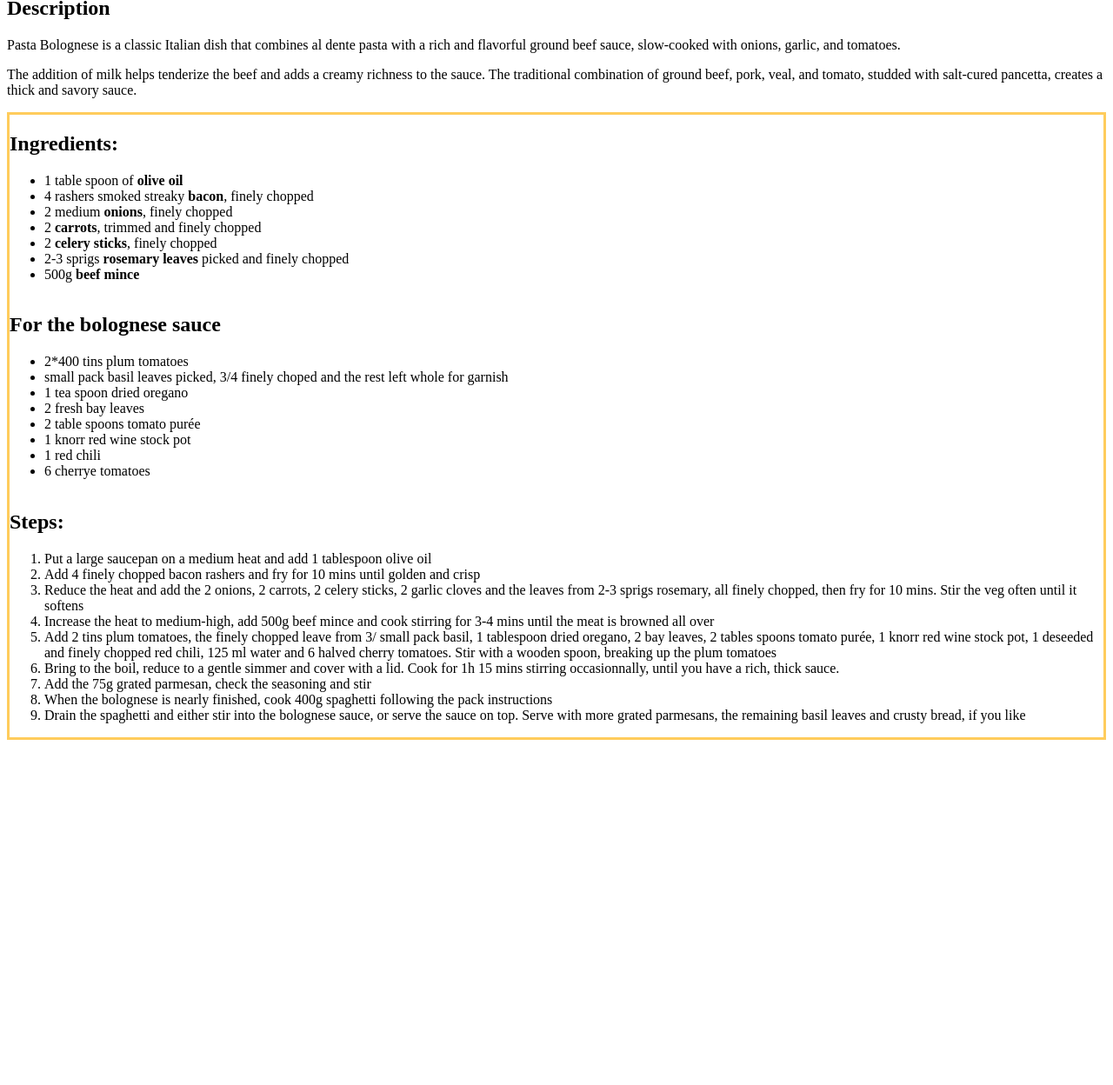
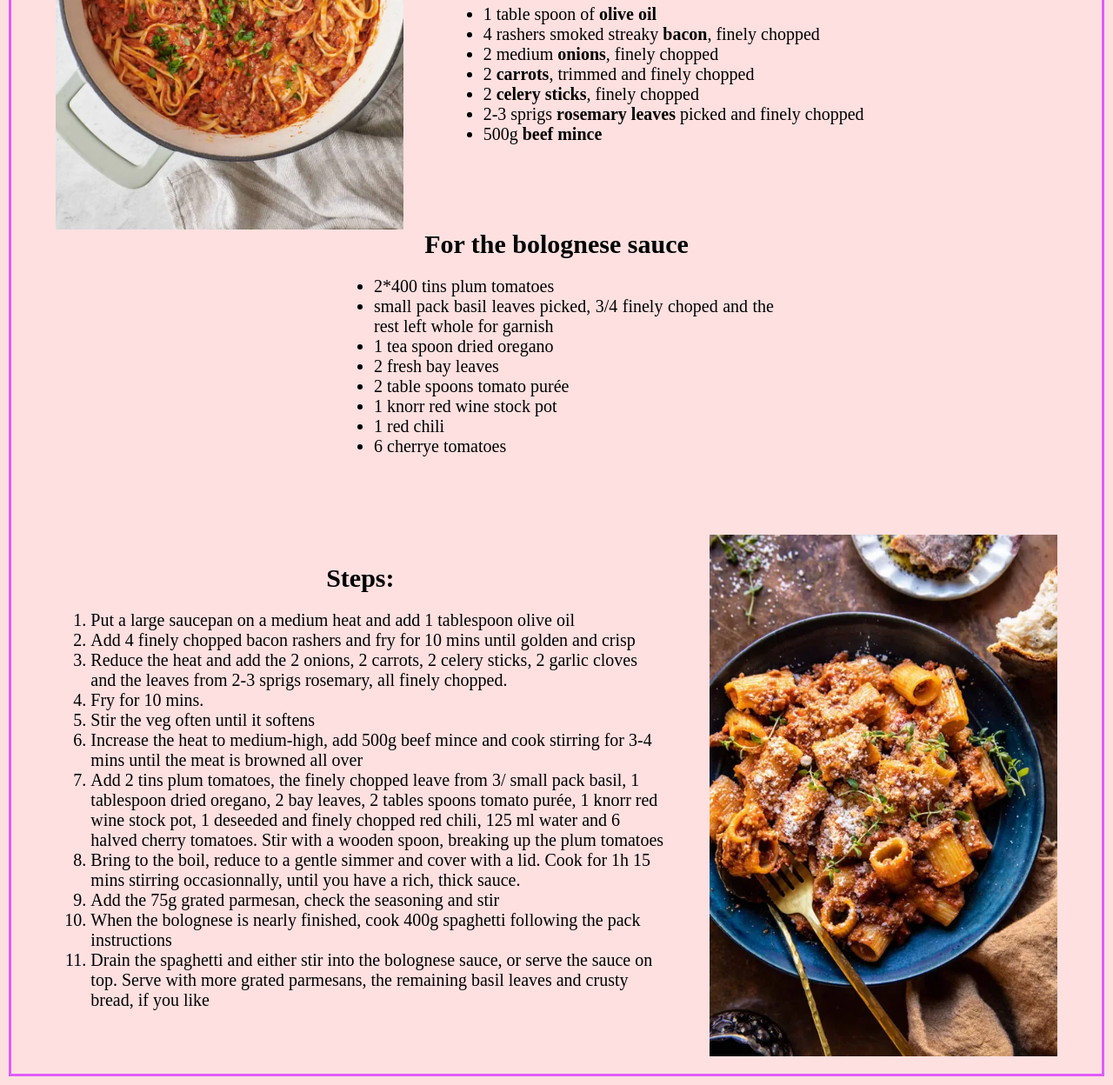
Before and after one commit to Alex200027fr/odin-recipes, a plain HTML site: page recipes/pasta_bolognese.html in a window 1280 px wide. Shown: the part 483-1731 px from the top of the page at 87% size. Before the commit the page ends 1342 px from the top, so only its background shows below. Drawn offline with Linux system fonts and the light colour scheme.

Commit message:
a bunch of new stuff

```diff
--- a/recipes/index.css
+++ b/recipes/index.css
@@ -1,11 +1,3 @@
-body {
-    background-color: #ffeead;
-    margin: 0;
-    box-sizing: border-box;
-    height: 100%;
-    padding: 10px;
-}
-
 
 h1 {
     box-sizing: border-box;
@@ -50,8 +42,3 @@ ul {
 ol {
     font-size: 20px;
 }
-
-img {
-    width: 600px;
-    height: auto;
-}
--- /dev/null
+++ b/recipes/lasagna.css
@@ -0,0 +1,64 @@
+body {
+    background-color: #ffeead;
+    margin: 0;
+    box-sizing: border-box;
+    height: 100%;
+    padding: 10px;
+}
+
+.container {
+    border: 3px solid #ffcc5c;
+    display: flex;
+    height: 100%;
+    flex-direction: column;
+}
+
+.container > .title {
+    display: flex;
+    justify-content: center;
+    flex: 1;
+    order: -1;
+}
+
+.container > .content {
+    display: flex;
+    flex-direction: row;
+    flex: 1;
+    flex-wrap: wrap;
+    justify-content: space-evenly;
+}
+
+.content >.column{
+    display: flex;
+    flex-direction: column;
+    flex-wrap: wrap;
+    justify-content: space-evenly;
+}
+
+img {
+    max-width: 600px;
+    width: 100%;
+    height: auto;
+}
+
+
+.content > .img {
+    display: flex;
+}
+
+
+.container > .content_2 {
+    display: flex;
+    flex-direction: row;
+    flex: 1;
+    flex-wrap: wrap;
+    justify-content: space-evenly;
+    margin-bottom: 20px;
+}
+.content_2 > .column_2 {
+    display: flex;
+    flex-direction: row;
+    flex-wrap: wrap;
+    justify-content: space-evenly;
+    align-items: center;
+}
--- a/recipes/styles.css
+++ b/recipes/pasta.css
@@ -1,8 +1,9 @@
-.container {
-    border: 3px solid #ffcc5c;
-    display: flex;
+body {
+    background-color: #ffe0e0;
+    margin: 0;
+    box-sizing: border-box;
     height: 100%;
-    flex-direction: column;
+    padding: 10px;
 }
 
 .container > .title {
@@ -12,12 +13,20 @@
     order: -1;
 }
 
+.container {
+    border: 3px solid #de5cff;
+    display: flex;
+    height: 100%;
+    flex-direction: column;
+}
+
 .container > .content {
     display: flex;
     flex-direction: row;
     flex: 1;
     flex-wrap: wrap;
     justify-content: space-evenly;
+    align-items: center;
 }
 
 .content >.column{
@@ -27,9 +36,28 @@
     justify-content: space-evenly;
 }
 
+.column > .description{
+    width: 700px;
+    text-align: justify;
+}
+
+.content > .extra{
+    width: 500px;
+    text-align: justify;
+}
+
+.extra > h2{
+    text-align: center;
+}
+
 .content > .img {
     display: flex;
     flex-wrap: wrap;
+}
+
+img {
+    width: 400px;
+    height: auto;
 }
 
 .container > .content_2 {
@@ -39,6 +67,7 @@
     flex-wrap: wrap;
     justify-content: space-evenly;
     margin-bottom: 20px;
+    margin-top: 50px;
 }
 .content_2 > .column_2 {
     display: flex;
@@ -47,3 +76,13 @@
     justify-content: space-evenly;
     align-items: center;
 }
+
+
+.steps{
+    width: 700px;
+    height: auto;
+}
+
+.steps > h2 {
+    text-align: center;
+}
--- a/recipes/pasta_bolognese.html
+++ b/recipes/pasta_bolognese.html
@@ -4,18 +4,23 @@
     <meta charset="UTF-8">
     <meta name="viewport" content="width=device-width, initial-scale=1.0">
     <title>Pasta Bolognese</title>
-    <link rel="stylesheet" href="styles.css">
+    <link rel="stylesheet" href="index.css">
+    <link rel="stylesheet" href="pasta.css">
 </head>
 <body>
+    <div class="container">
+            <div class="title">
         <h1>Pasta Bolognese</h1>
-         <img src="./images/Pasta_bolognese.jpeg" alt="Pasta bolognese image" width="250px" height="auto">
-        <div class="box_1 pasta">
+            </div>
+    <div class="content">
+         <div class="img"><img src="./images/Pasta_bolognese.jpeg" alt="Pasta bolognese image" width="250px" height="auto"></div>
+    <div class="column">
+        <div class="description">
          <h2>Description</h2>
         <p>Pasta Bolognese is a classic Italian dish that combines al dente pasta with a rich and flavorful ground beef sauce, slow-cooked with onions, garlic, and tomatoes.</p>
         <p>The addition of milk helps tenderize the beef and adds a creamy richness to the sauce. The traditional combination of ground beef, pork, veal, and tomato, studded with salt-cured pancetta, creates a thick and savory sauce.</p>
         </div>
-    <div class="container pasta">
-            <div class="box_2 pasta">
+        <div class="ingredients">
         <h2>Ingredients:</h2>
         <ul>
             <li>1 table spoon of <strong>olive oil</strong></li>
@@ -27,7 +32,8 @@
             <li>500g <strong>beef mince</strong></li>
         </ul>
         </div>
-        <div class="box_3 pasta">
+    </div>
+    <div class="extra">
         <h2>For the bolognese sauce</h2>
             <ul>
                 <li>2*400 tins plum tomatoes</li>
@@ -40,12 +46,17 @@
                 <li>6 cherrye tomatoes</li>
             </ul>
             </div>
-        <div class="box_4 pasta">
+    </div>
+    <div class="content_2">
+    <div class="column_2">
+        <div class="steps">
     <h2>Steps:</h2>
         <ol>
             <li>Put a large saucepan on a medium heat and add 1 tablespoon olive oil</li>
             <li>Add 4 finely chopped bacon rashers and fry for 10 mins until golden and crisp</li>
-            <li>Reduce the heat and add the 2 onions, 2 carrots, 2 celery sticks, 2 garlic cloves and the leaves from 2-3 sprigs rosemary, all finely chopped, then fry for 10 mins. Stir the veg often until it softens</li>
+            <li>Reduce the heat and add the 2 onions, 2 carrots, 2 celery sticks, 2 garlic cloves and the leaves from 2-3 sprigs rosemary, all finely chopped.
+            <li>Fry for 10 mins.</li>
+            <li>Stir the veg often until it softens</li>
             <li>Increase the heat to medium-high, add 500g beef mince and cook stirring for 3-4 mins until the meat is browned all over</li>
             <li>Add 2 tins plum tomatoes, the finely chopped leave from 3/ small pack basil, 1 tablespoon dried oregano, 2 bay leaves, 2 tables spoons tomato purée, 1 knorr red wine stock pot, 1 deseeded and finely chopped red chili, 125 ml water and 6 halved cherry tomatoes. Stir with a wooden spoon, breaking up the plum tomatoes</li>
             <li>Bring to the boil, reduce to a gentle simmer and cover with a lid. Cook for 1h 15 mins stirring occasionnally, until you have a rich, thick sauce.</li>
@@ -55,5 +66,8 @@
         </ol>
         </div>
     </div>
+        <img src="images/pasta_bolognese_2.jpg" alt="pasta bologne image">
+    </div>
+    </div>
 </body>
 </html>
```
Also changed, not shown: recipes/lasagna.html (+2 -2 lines), recipes/images/pasta_bolognese_2.jpg (added). Lines whose indentation alone changed are shown as unchanged.
